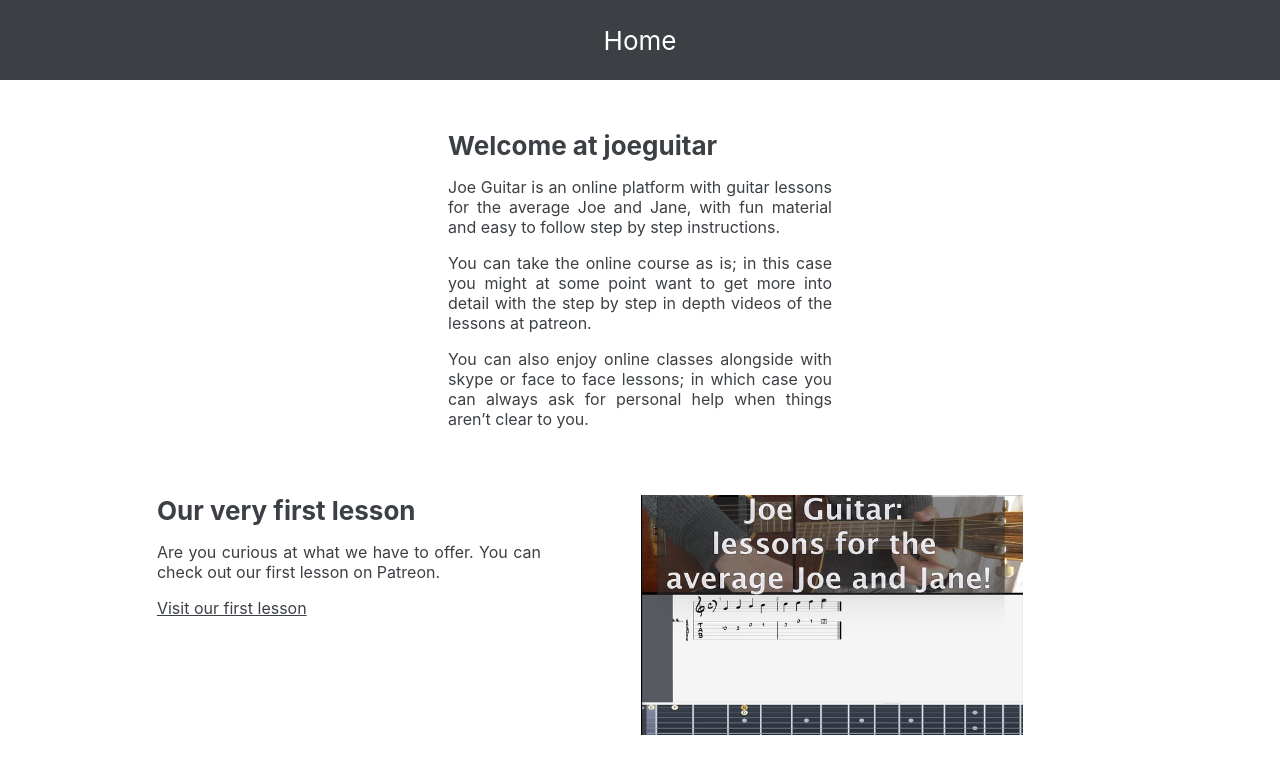
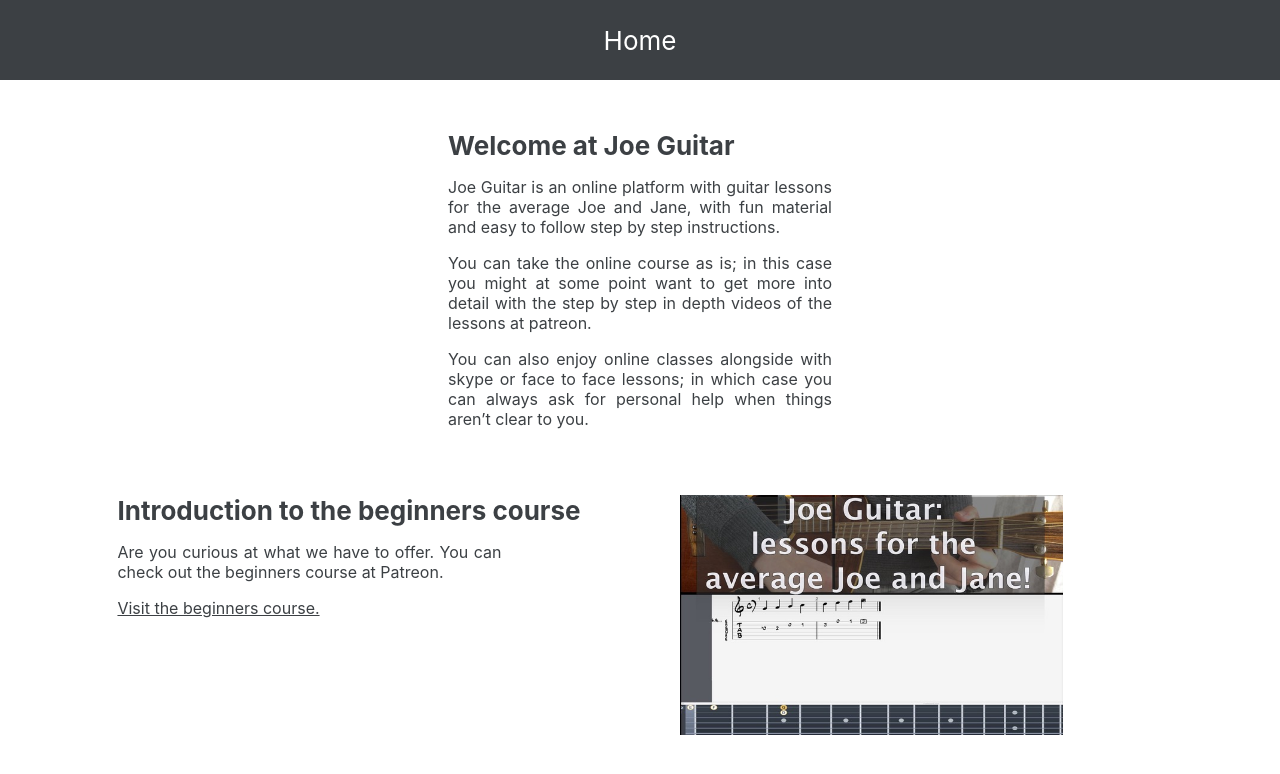
Before and after one commit to MartijnDeTweede/joeguitar, a React (Create React App) app: page / in a window 1280 px wide. Shown: the top 774 px of the page. Built offline with nearby package versions, Linux system fonts and the light colour scheme.

Commit message:
final changes to content for first teaser lesson

```diff
--- a/src/Containers/HomeContainer.tsx
+++ b/src/Containers/HomeContainer.tsx
@@ -12,7 +12,7 @@
   <div>
     <Textmedia
       mediaItem={<VideoItem videoId="JQd2y9MWRuE"/>}
-      textItem={<TextItem title="Welcome at joeguitar" texts={[
+      textItem={<TextItem title="Welcome at Joe Guitar" texts={[
         "Joe Guitar is an online platform with guitar lessons for the average Joe and Jane,  with fun material and easy to follow step by step instructions.",
 "You can take the online course as is; in this case you might at some point want to get more into detail with the step by step in depth videos of the lessons at patreon.",
 "You can also enjoy online classes alongside with skype or face to face lessons; in which case you can always ask for personal help when things aren’t clear to you."
@@ -23,11 +23,11 @@
       mediaItem={<ImageItem src={ourFirstLesson} alt="ourFirstLesson" externalLink="https://www.patreon.com/joeguitar"/>}
       textItem={
       <TextItem
-        title="Our very first lesson"
+        title="Introduction to the beginners course"
         texts={[
-          "Are you curious at what we have to offer. You can check out our first lesson on Patreon.",
+          "Are you curious at what we have to offer. You can check out the beginners course at Patreon.",
         ]}
-        linkText="Visit our first lesson"
+        linkText="Visit the beginners course."
         externalLink="https://www.patreon.com/joeguitar"
          />}
       invert
```
